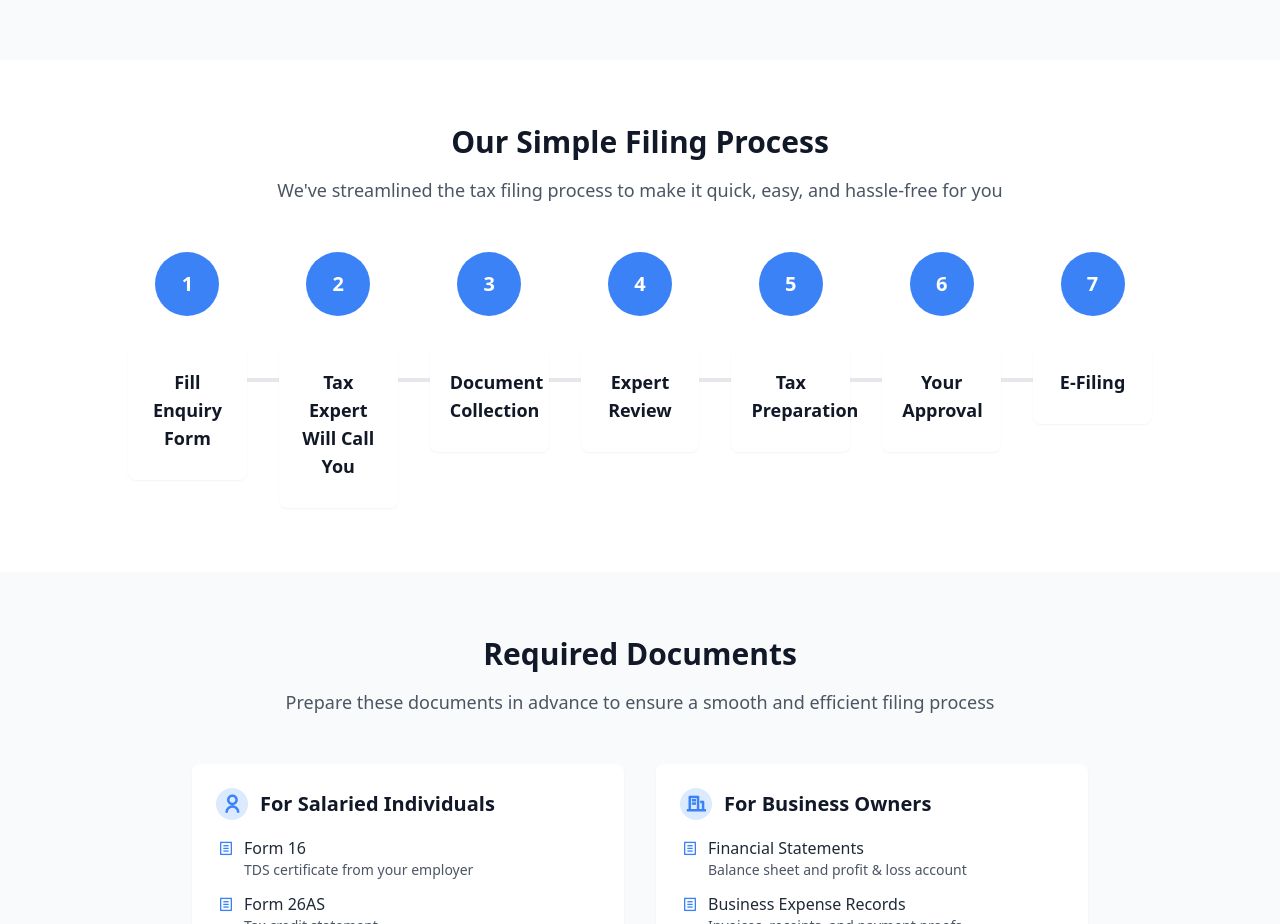
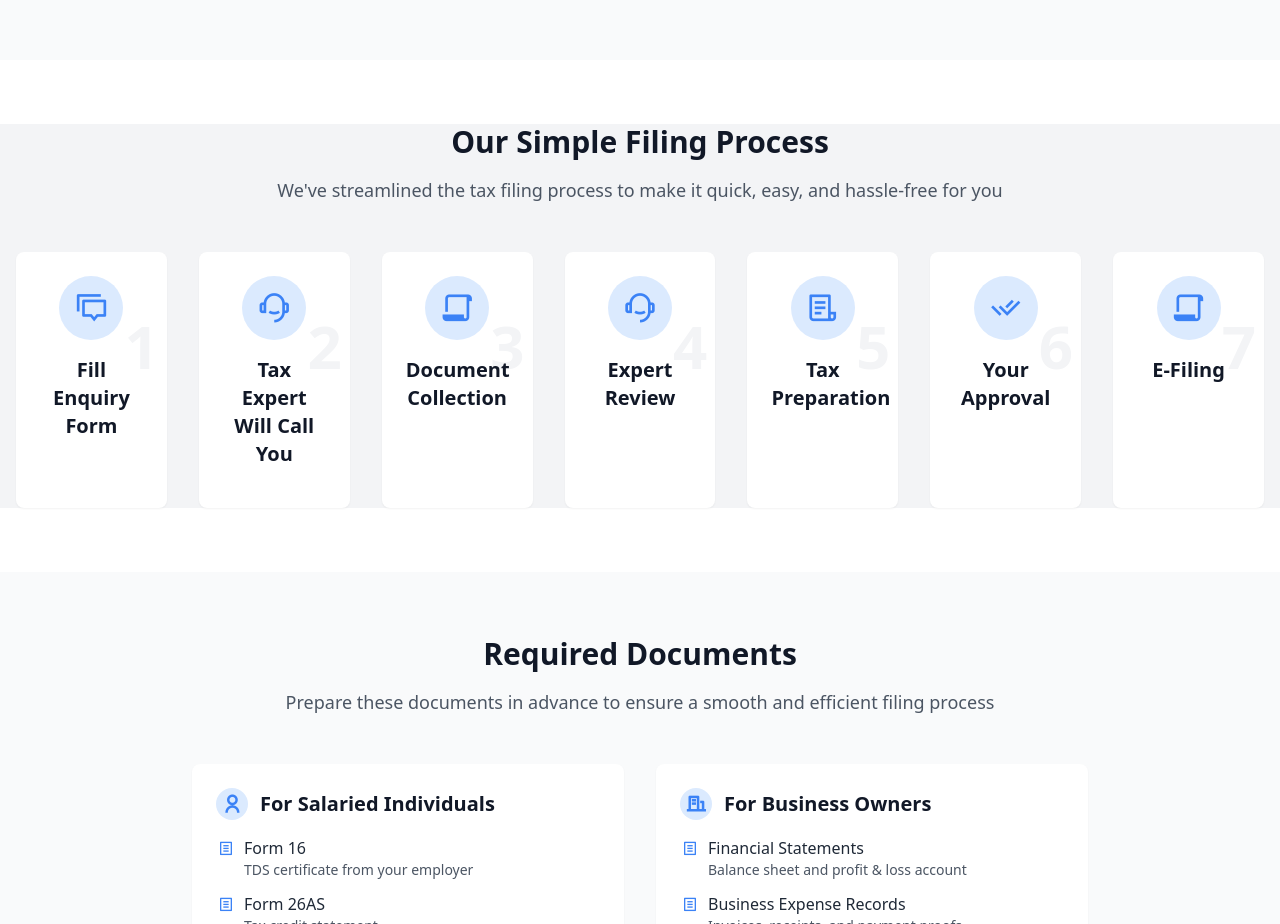
Before and after one commit to naveenvislavath/Tax-filings, a plain HTML site: page main-services/taxservices/services/viewplans.html in a window 1280 px wide. Shown: the part 1760-2684 px from the top of the page. Drawn offline with nearby package versions, Linux system fonts and the light colour scheme.

Commit message:
updated something

```diff
--- a/main-services/taxservices/services/viewplans.html
+++ b/main-services/taxservices/services/viewplans.html
@@ -4,7 +4,8 @@
 <head>
     <meta charset="UTF-8">
     <meta name="viewport" content="width=device-width, initial-scale=1.0">
-    <meta name="description" content="Get expert help to file your income tax returns accurately.
+    <meta name="description"
+        content="Get expert help to file your income tax returns accurately.
      We assist individuals and businesses in maximizing deductions, ensuring compliance with the latest tax laws, and simplifying the entire process.">
     <title>Income Tax Filing Services - GrowthLink Tax Filings</title>
     <script src="https://cdn.tailwindcss.com/3.4.16"></script>
@@ -16,15 +17,15 @@
     <script src="https://cdnjs.cloudflare.com/ajax/libs/echarts/5.5.0/echarts.min.js"></script>
 
     <!-- Google tag (gtag.js) -->
-<script async src="https://www.googletagmanager.com/gtag/js?id=AW-17039808352">
-</script>
-<script>
-  window.dataLayer = window.dataLayer || [];
-  function gtag(){dataLayer.push(arguments);}
-  gtag('js', new Date());
-
-  gtag('config', 'AW-17039808352');
-</script>
+    <script async src="https://www.googletagmanager.com/gtag/js?id=AW-17039808352">
+    </script>
+    <script>
+        window.dataLayer = window.dataLayer || [];
+        function gtag() { dataLayer.push(arguments); }
+        gtag('js', new Date());
+
+        gtag('config', 'AW-17039808352');
+    </script>
 
 </head>
 
@@ -114,7 +115,7 @@
     </script>
 
     <!-- Hero Section -->
-   <section class="pt-24 relative overflow-hidden">
+    <section class="pt-24 relative overflow-hidden">
         <div class="absolute top-0 right-0 w-full h-full">
             <div style="background-image: url('https://readdy.ai/api/search-image?query=A%2520professional%2520and%2520modern%2520office%2520setting%2520with%2520Indian%2520tax%2520professionals%2520working%2520on%2520computers%252C%2520with%2520clean%2520minimalist%2520design%252C%2520soft%2520blue%2520accents%252C%2520showing%2520tax%2520documents%2520and%2520digital%2520filing%2520systems.%2520The%2520left%2520side%2520of%2520the%2520image%2520has%2520a%2520gradient%2520fading%2520to%2520white%2520to%2520allow%2520text%2520overlay%252C%2520while%2520the%2520right%2520side%2520shows%2520the%2520detailed%2520office%2520scene.%2520High-quality%2520professional%2520photography%2520style.&width=1200&height=600&seq=hero2&orientation=landscape');"
                 class="absolute top-0 right-0 w-full h-full bg-cover bg-center bg-no-repeat opacity-90"></div>
@@ -373,83 +374,87 @@
     </section>
     <!-- Process Flow Section -->
     <section id="process" class="py-16">
-        <div class="container mx-auto px-4">
+        <div class="container mx-auto px-4 bg-gray-100">
             <div class="max-w-3xl mx-auto text-center mb-12">
                 <h2 class="text-3xl font-bold text-gray-900 mb-4">Our Simple Filing Process</h2>
                 <p class="text-lg text-gray-600">We've streamlined the tax filing process to make it quick, easy, and
                     hassle-free for you</p>
             </div>
-            <div class="relative max-w-5xl mx-auto">
-                <div class="hidden md:block absolute top-1/2 left-0 right-0 h-1 bg-gray-200 -translate-y-1/2 z-0"></div>
-                <div class="grid grid-cols-1 md:grid-cols-7 gap-8">
-                    <div class="relative z-10">
-                        <div
-                            class="w-16 h-16 flex items-center justify-center bg-primary rounded-full text-white text-xl font-bold mx-auto mb-4 md:mb-8">
-                            1</div>
-                        <div class="bg-white p-5 rounded shadow-sm text-center h-auto">
-                            <h3 class="text-lg font-semibold text-gray-900 mb-2">Fill Enquiry Form</h3>
-
-                        </div>
-                    </div>
-                    <div class="relative z-10">
-                        <div
-                            class="w-16 h-16 flex items-center justify-center bg-primary rounded-full text-white text-xl font-bold mx-auto mb-4 md:mb-8">
-                            2</div>
-                        <div class="bg-white p-5 rounded shadow-sm text-center h-auto">
-                            <h3 class="text-lg font-semibold text-gray-900 mb-2">Tax Expert Will Call You</h3>
-
-                        </div>
-                    </div>
-                    <div class="relative z-10">
-                        <div
-                            class="w-16 h-16 flex items-center justify-center bg-primary rounded-full text-white text-xl font-bold mx-auto mb-4 md:mb-8">
-                            3</div>
-                        <div class="bg-white p-5 rounded shadow-sm text-center h-auto">
-                            <h3 class="text-lg font-semibold text-gray-900 mb-2">Document Collection</h3>
-
-                        </div>
-                    </div>
-                    <div class="relative z-10">
-                        <div
-                            class="w-16 h-16 flex items-center justify-center bg-primary rounded-full text-white text-xl font-bold mx-auto mb-4 md:mb-8">
-                            4</div>
-                        <div class="bg-white p-5 rounded shadow-sm text-center h-auto">
-                            <h3 class="text-lg font-semibold text-gray-900 mb-2">Expert Review</h3>
-
-                        </div>
-                    </div>
-                    <div class="relative z-10">
-                        <div
-                            class="w-16 h-16 flex items-center justify-center bg-primary rounded-full text-white text-xl font-bold mx-auto mb-4 md:mb-8">
-                            5</div>
-                        <div class="bg-white p-5 rounded shadow-sm text-center h-auto">
-                            <h3 class="text-lg font-semibold text-gray-900 mb-2">Tax Preparation</h3>
-
-                        </div>
-                    </div>
-                    <div class="relative z-10">
-                        <div
-                            class="w-16 h-16 flex items-center justify-center bg-primary rounded-full text-white text-xl font-bold mx-auto mb-4 md:mb-8">
-                            6</div>
-                        <div class="bg-white p-5 rounded shadow-sm text-center h-auto">
-                            <h3 class="text-lg font-semibold text-gray-900 mb-2">Your Approval</h3>
-
-                        </div>
-                    </div>
-                    <div class="relative z-10">
-                        <div
-                            class="w-16 h-16 flex items-center justify-center bg-primary rounded-full text-white text-xl font-bold mx-auto mb-4 md:mb-8">
-                            7</div>
-                        <div class="bg-white p-5 rounded shadow-sm text-center h-auto">
-                            <h3 class="text-lg font-semibold text-gray-900 mb-2">E-Filing</h3>
-
-                        </div>
-                    </div>
+            <div class="grid grid-cols-1 md:grid-cols-2 lg:grid-cols-7 gap-8">
+                <div class="bg-white p-6 rounded shadow-sm text-center">
+                    <div class="w-16 h-16 flex items-center justify-center bg-blue-100 rounded-full mx-auto mb-4">
+                        <i class="ri-discuss-line ri-2x text-primary"></i>
+                    </div>
+                    <div class="relative mb-4">
+                        <span class="absolute -top-10 -right-4 text-6xl font-bold text-gray-100">1</span>
+                        <h3 class="text-xl font-semibold text-gray-900 mb-2 relative z-10">Fill Enquiry Form</h3>
+                    </div>
+
+                </div>
+                <div class="bg-white p-6 rounded shadow-sm text-center">
+                    <div class="w-16 h-16 flex items-center justify-center bg-blue-100 rounded-full mx-auto mb-4">
+                        <i class="ri-customer-service-2-line ri-2x text-primary"></i>
+                    </div>
+                    <div class="relative mb-4">
+                        <span class="absolute -top-10 -right-4 text-6xl font-bold text-gray-100">2</span>
+                        <h3 class="text-xl font-semibold text-gray-900 mb-2 relative z-10">Tax Expert Will Call You</h3>
+                    </div>
+
+                </div>
+                <div class="bg-white p-6 rounded shadow-sm text-center">
+                    <div class="w-16 h-16 flex items-center justify-center bg-blue-100 rounded-full mx-auto mb-4">
+                        <i class="ri-file-paper-2-line ri-2x text-primary"></i>
+                    </div>
+                    <div class="relative mb-4">
+                        <span class="absolute -top-10 -right-4 text-6xl font-bold text-gray-100">3</span>
+                        <h3 class="text-xl font-semibold text-gray-900 mb-2 relative z-10">Document Collection</h3>
+                    </div>
+
+                </div>
+                <div class="bg-white p-6 rounded shadow-sm text-center">
+                    <div class="w-16 h-16 flex items-center justify-center bg-blue-100 rounded-full mx-auto mb-4">
+                        <i class="ri-customer-service-2-line ri-2x text-primary"></i>
+                    </div>
+                    <div class="relative mb-4">
+                        <span class="absolute -top-10 -right-4 text-6xl font-bold text-gray-100">4</span>
+                        <h3 class="text-xl font-semibold text-gray-900 mb-2 relative z-10">Expert Review</h3>
+                    </div>
+
+                </div>
+                <div class="bg-white p-6 rounded shadow-sm text-center">
+                    <div class="w-16 h-16 flex items-center justify-center bg-blue-100 rounded-full mx-auto mb-4">
+                        <i class="ri-file-list-3-line ri-2x text-primary"></i>
+                    </div>
+                    <div class="relative mb-4">
+                        <span class="absolute -top-10 -right-4 text-6xl font-bold text-gray-100">5</span>
+                        <h3 class="text-xl font-semibold text-gray-900 mb-2 relative z-10">Tax Preparation</h3>
+                    </div>
+
+                </div>
+                  <div class="bg-white p-6 rounded shadow-sm text-center">
+                    <div class="w-16 h-16 flex items-center justify-center bg-blue-100 rounded-full mx-auto mb-4">
+                        <i class="ri-check-double-line ri-2x text-primary"></i>
+                    </div>
+                    <div class="relative mb-4">
+                        <span class="absolute -top-10 -right-4 text-6xl font-bold text-gray-100">6</span>
+                        <h3 class="text-xl font-semibold text-gray-900 mb-2 relative z-10">Your Approval</h3>
+                    </div>
+
+                </div>
+                  <div class="bg-white p-6 rounded shadow-sm text-center">
+                    <div class="w-16 h-16 flex items-center justify-center bg-blue-100 rounded-full mx-auto mb-4">
+                        <i class="ri-file-paper-2-line ri-2x text-primary"></i>
+                    </div>
+                    <div class="relative mb-4">
+                        <span class="absolute -top-10 -right-4 text-6xl font-bold text-gray-100">7</span>
+                        <h3 class="text-xl font-semibold text-gray-900 mb-2 relative z-10">E-Filing</h3>
+                    </div>
+
                 </div>
             </div>
 
         </div>
-        </div>
+
     </section>
     <!-- Document Requirements -->
     <section class="py-16 bg-gray-50">
@@ -1181,7 +1186,8 @@
                         <img src="./../../../assets/home img/footer-iogo-150x80.png" alt="GrowthLink Tax Filings"
                             class="h-20 w-auto">
                     </a>
-                    <p class="text-gray-400 mb-6">Simplified tax filing solutions for individuals and businesses across India
+                    <p class="text-gray-400 mb-6">Simplified tax filing solutions for individuals and businesses across
+                        India
                         since 2017.
 
                     </p>
```
